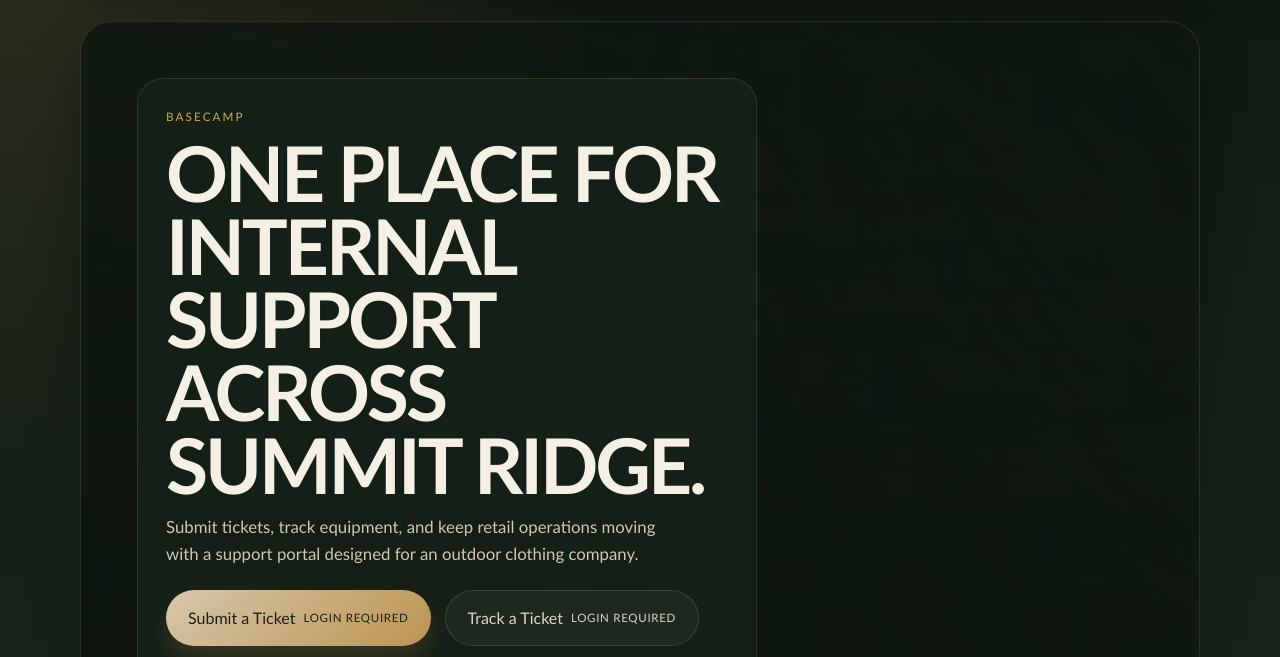
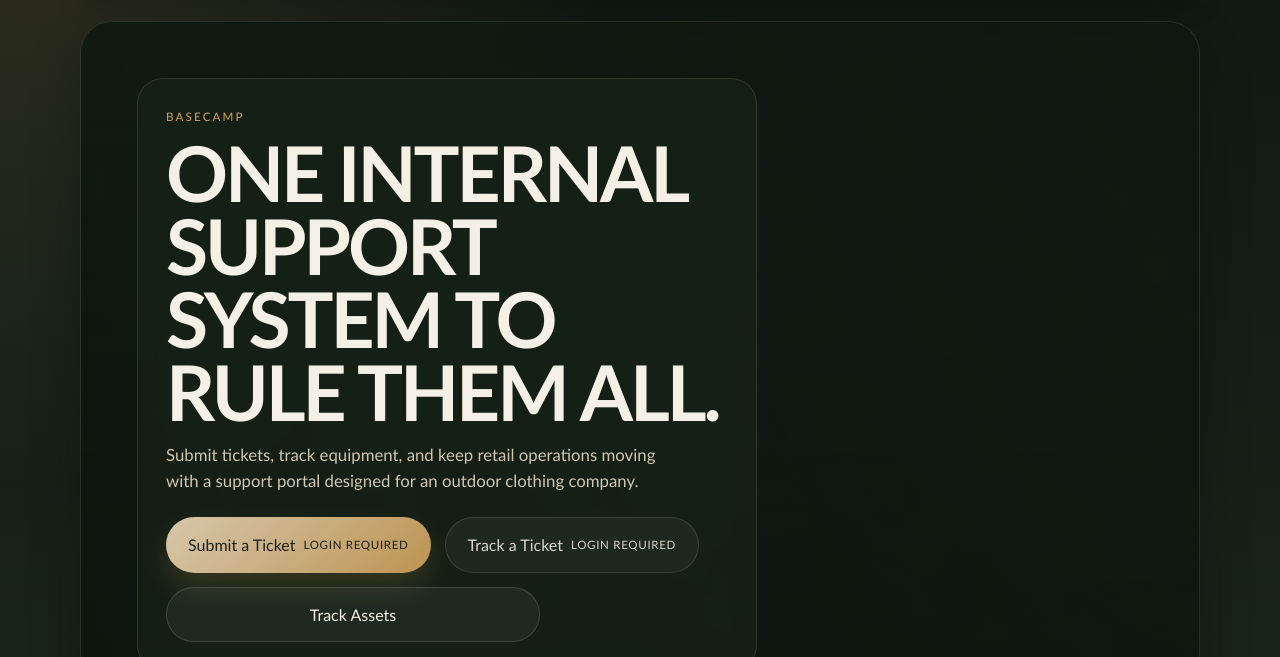
Before and after one commit to alexg60/IS436-Project, a website: page summit_ridge_it_ticketing_homepage.html in a window 1280 px wide. Shown: the part 125-782 px from the top of the page. Drawn offline with Linux system fonts and the light colour scheme.

Commit message:
Update hero heading for clarity

```diff
--- a/summit_ridge_it_ticketing_homepage.html
+++ b/summit_ridge_it_ticketing_homepage.html
@@ -25,7 +25,7 @@
     <section class="hero">
       <div class="hero-card">
         <span class="eyebrow">Basecamp</span>
-        <h1>One place for internal support across Summit Ridge.</h1>
+        <h1>One internal support system to rule them all.</h1>
         <p>
           Submit tickets, track equipment, and keep retail operations moving with a support portal
           designed for an outdoor clothing company.
```
